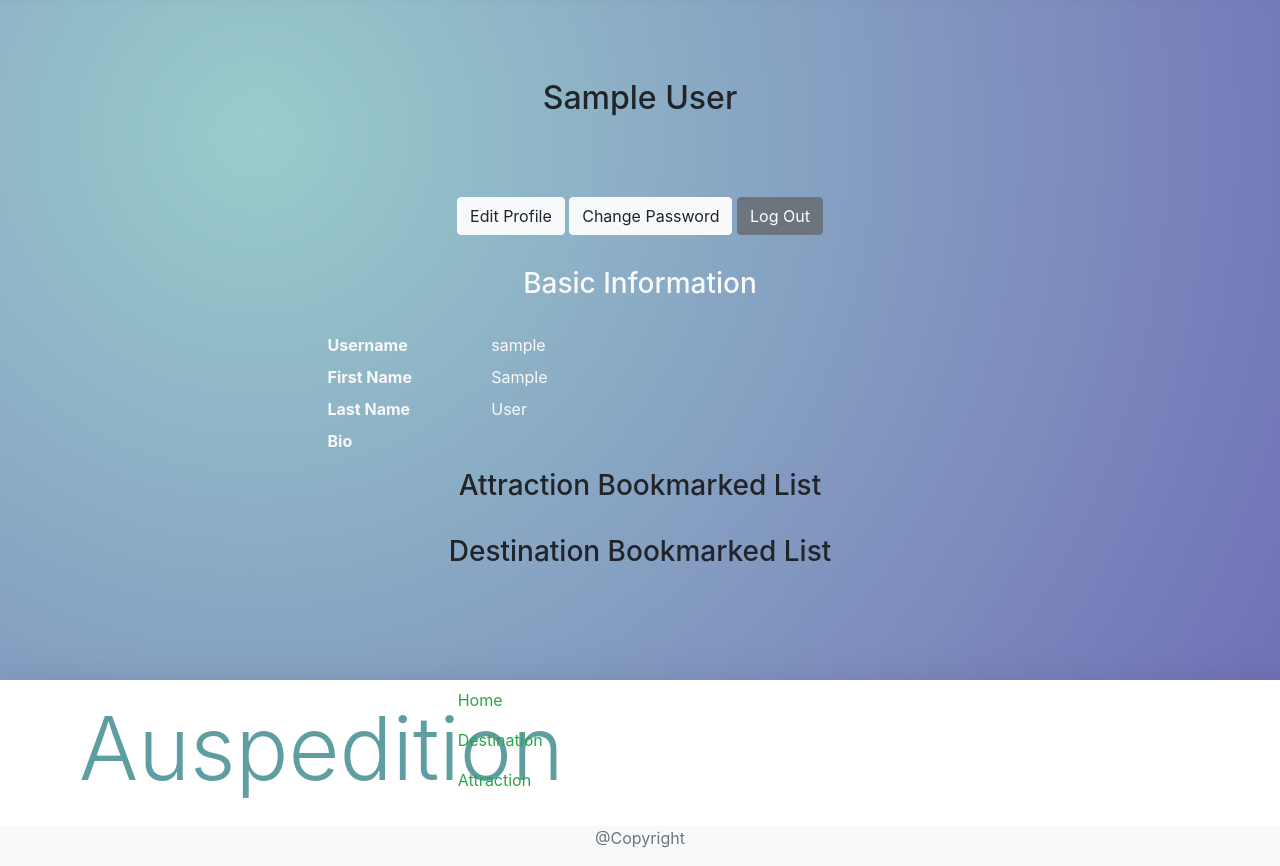
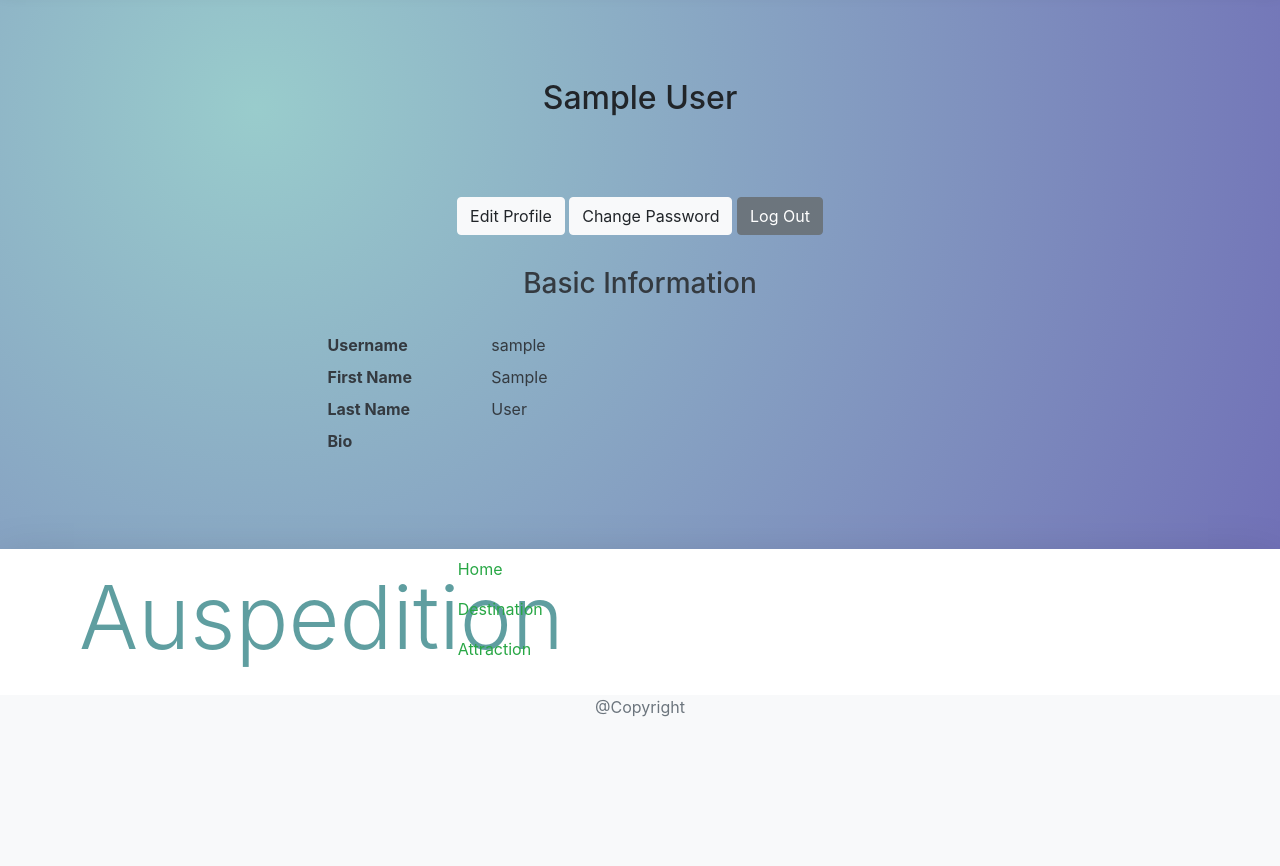
Before and after one commit to tc98100/Auspedition, a Django app: page /profile/ in a window 1280 px wide. Shown: the part 91-957 px from the top of the page. After the commit the page ends 808 px from the top, so only its background shows below. Run offline with Django 3.2, Linux system fonts and the light colour scheme; the visitor is signed in with stand-in values (Sample User, id 1); some libraries are stand-ins or nearby versions.

Commit message:
added footers and headers to profile change, staff profile changed

```diff
--- a/Austrip/main/templates/change_password.html
+++ b/Austrip/main/templates/change_password.html
@@ -60,6 +60,7 @@
 	</style>
 
 </head>
+{% include 'navbar.html' %}
 <body>
 	<div class="container h-100">
 		<div class="d-flex justify-content-center h-100">
@@ -133,4 +134,5 @@
 		}
 	</script>
 </body>
+{% include 'footer.html' %}
 </html>
--- a/Austrip/main/templates/login_restyled.html
+++ b/Austrip/main/templates/login_restyled.html
@@ -22,7 +22,6 @@
                 Log In
             </h1>
             <hr>
-
             <div class="form-group">
                 <h5>
                     <label for="username">Username</label>
@@ -33,12 +32,12 @@
                 <h5>
                     <label for="password">Password</label>
                 </h5>
-                <input type="password" name="password" placeholder="Password" class="form-control">
+                <input type="password" name="password" placeholder="Password" class="form-control" value="{{ request.POST.password }}">
             </div>
             {% if messages %}
                 {% for message in messages %}
                     <div class="alert alert-danger">
-                        <strong>{{ message|escape }}</strong>
+                        <strong>{{ message }}</strong>
                     </div>
                 {% endfor %}
             {% endif %}
--- a/Austrip/main/templates/profile.html
+++ b/Austrip/main/templates/profile.html
@@ -31,7 +31,7 @@
         </div>
 
         <!-- Basic Information -->
-        <div class="basicInfo text-light">
+        <div class="basicInfo text-dark">
             <h3>Basic Information</h3>
             <dl class="row">
                 <dt class="col-sm-3">Username</dt>
@@ -49,18 +49,18 @@
                 </dd>
             </dl>
         </div>
+        {% if not request.user.is_superuser %}
+            <div class="bookmarkList">
+                <h3>Attraction Bookmarked List</h3>
+                <div class="card-group" id="a-book-cards"></div>
+            </div>
+            <div class="bookmarkList">
+                <h3>Destination Bookmarked List</h3>
+            <div class="card-group" id="d-book-cards"></div>
+            </div>
+        {% endif %}
+        <!-- Bookmark List -->
 
-        <!-- Bookmark List -->
-        <div class="bookmarkList">
-            <h3>Attraction Bookmarked List</h3>
-            <div class="card-group" id="a-book-cards">
-            </div>
-        </div>
-        <div class="bookmarkList">
-            <h3>Destination Bookmarked List</h3>
-            <div class="card-group" id="d-book-cards">
-            </div>
-        </div>
     </div>
 {% include 'footer.html' %}
 <script src="{% static 'profile-bookmark-list.js' %}"></script>
--- a/Austrip/main/templates/profile_change.html
+++ b/Austrip/main/templates/profile_change.html
@@ -9,6 +9,8 @@
     <link rel="stylesheet" href="{% static 'custom.css'%}">
     <link rel="stylesheet" href="https://cdn.jsdelivr.net/npm/bootstrap@4.5.3/dist/css/bootstrap.min.css" integrity="sha384-TX8t27EcRE3e/ihU7zmQxVncDAy5uIKz4rEkgIXeMed4M0jlfIDPvg6uqKI2xXr2" crossorigin="anonymous">
 </head>
+
+{% include 'navbar.html' %}
 <body>
     {% include 'navbar.html' %}
     <div class="container-fluid userProfile">
@@ -54,4 +56,5 @@
     <script src = "{% static 'index.js'%}"></script>
     {% include 'external.html' %}
 </body>
+{% include 'footer.html' %}
 </html>
```
Also changed, not shown: Austrip/main/views.py (+0 -18 lines).
